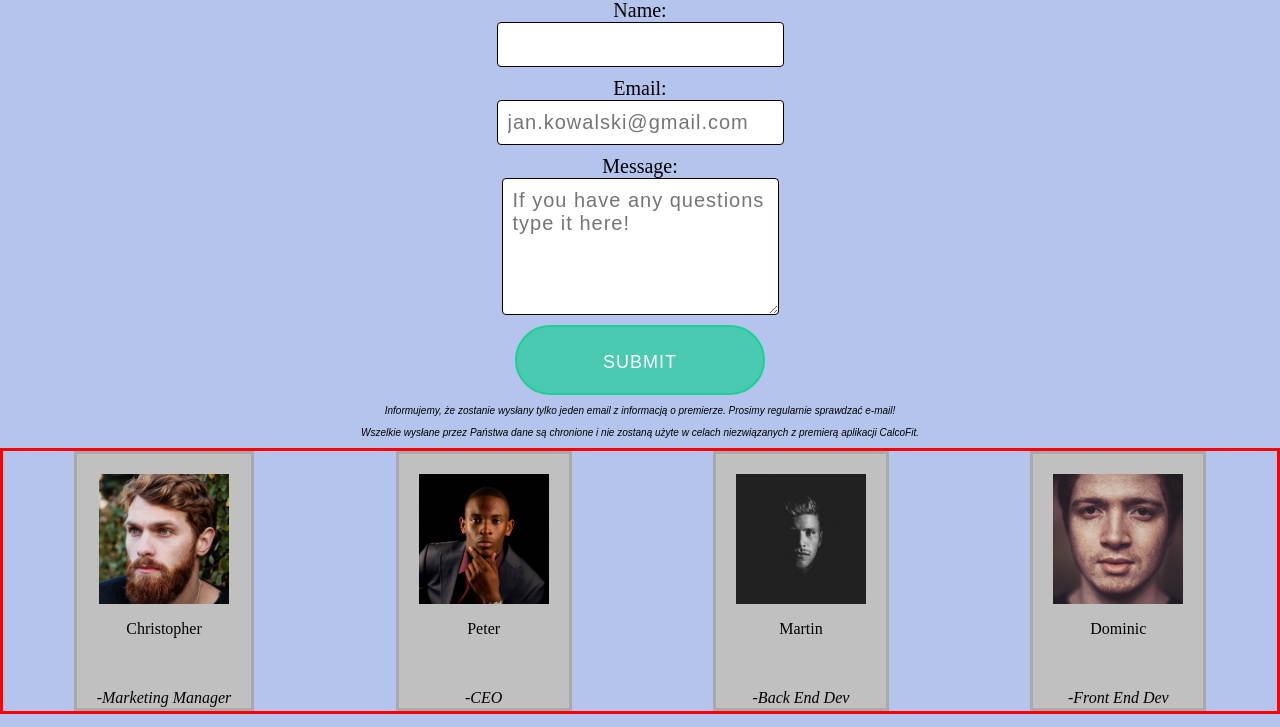
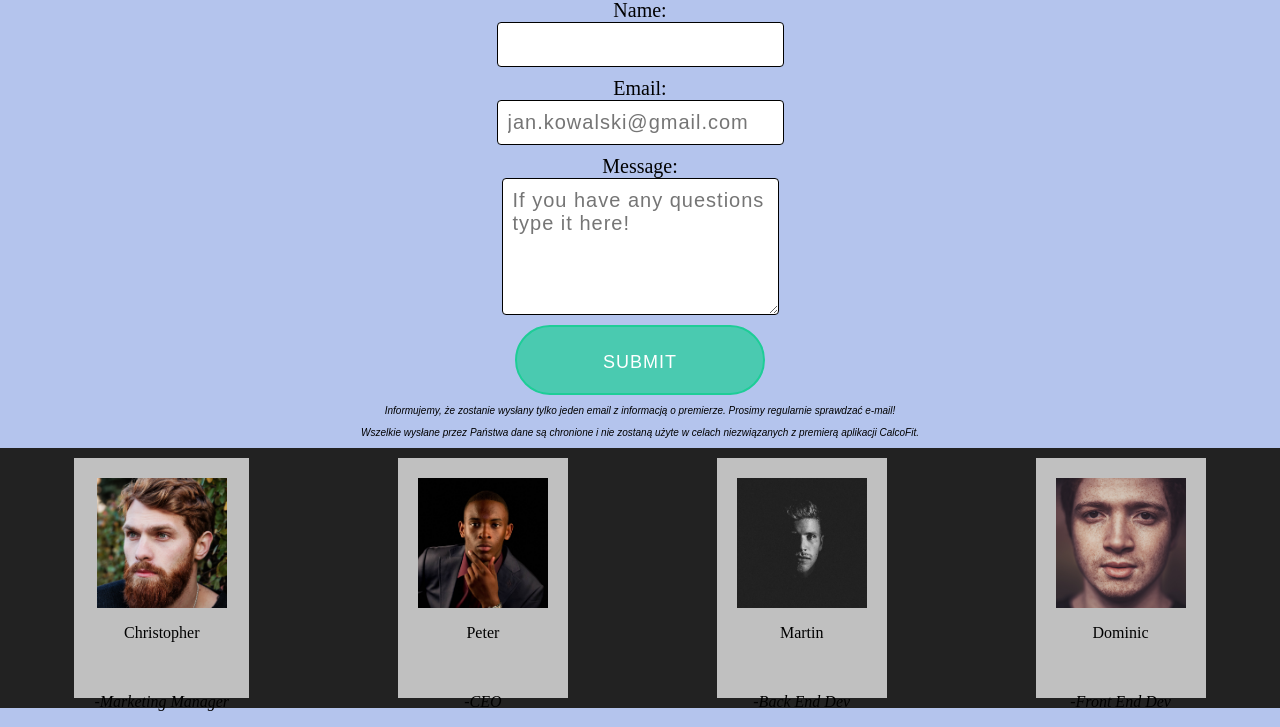
Before and after one commit to zakrza59/jfdd8-frontmeni, a PHP site: page / in a window 1280 px wide. Shown: the part 420-1147 px from the top of the page. Run offline with PHP 8.4, Linux system fonts and the light colour scheme.

Commit message:
dodałem border do flexa z teamem i kolor jak taki sam jak menu.

```diff
--- a/main.css
+++ b/main.css
@@ -79,8 +79,7 @@
 
 
 .flexContainer {
-    border-style: solid;
-    border-color: red;
+    background: #222;
     display: flex;
     justify-content: space-around;
     align-items: stretch;
@@ -89,7 +88,9 @@
 }
 
 .flexItem {
-    border: darkgray solid;
+    border: #222;
+    border-style: solid;
+    border-width: 10px;
     background: silver;
     padding: 20px 20px;
 
```
